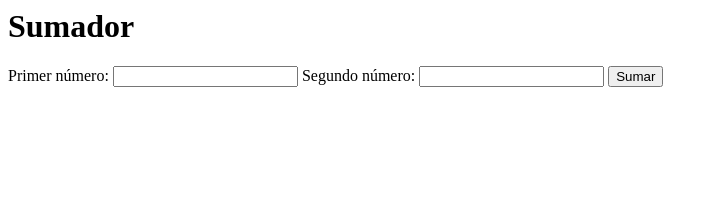
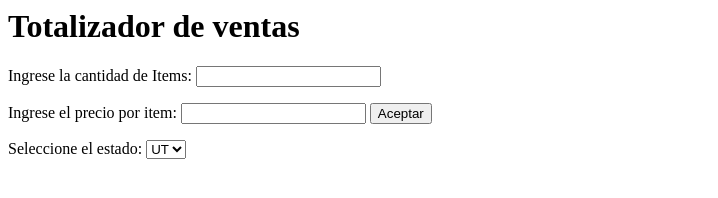
Before and after one commit to Adriana-Tarquino/TotalizadorVentas, a website built with Parcel: page index.html in a window 1280 px wide. Shown: the whole page, without its empty margins (0-718 px from the left). Built offline with nearby package versions, Linux system fonts and the light colour scheme.

Commit message:
Primera version

```diff
--- a/index.html
+++ b/index.html
@@ -1,15 +1,22 @@
 <html>
   <body>
-    <h1>Sumador</h1>
-    <form id="sumar-form">
-      <label for="primer-numero">Primer número:</label>
-      <input type="number" id="primer-numero" />
-      <label for="segundo-numero">Segundo número:</label>
-      <input type="number" id="segundo-numero" />
-      <input type="submit" value="Sumar" />
+    <h1>Totalizador de ventas</h1>
+    <form id="Items">
+      <label for="cantidad_">Ingrese la cantidad de Items:</label>
+      <input type="text" id="cantidad" />
+      <p>    </p>
+      <label for="precio_">Ingrese el precio por item:</label>
+      <input type="text" id="precio" />
+      <input type="submit" value="Aceptar" />
     </form>
-    <div id="resultado-div"></div>
+    <form action="estado">
+      <label for = "estado_">Seleccione el estado: </label>
+      <select name = "estados">
+        <option>UT</option>
+      </select>
+    </form>
+    <div id = "resul"></div>
 
-    <script type="module" src="./src/presenter.js"></script>
+      <script type="module" src="./src/presenter.js"></script>
   </body>
 </html>
--- a/src/presenter.js
+++ b/src/presenter.js
@@ -1,15 +1,12 @@
-import sumar from "./sumador";
 
-const first = document.querySelector("#primer-numero");
-const second = document.querySelector("#segundo-numero");
-const form = document.querySelector("#sumar-form");
-const div = document.querySelector("#resultado-div");
+const cantidad_1 = document.querySelector("#cantidad");
+const precio_1 = document.querySelector("#precio");
+const div = document.querySelector("#resul");
+const form = document.querySelector("#Items");
 
 form.addEventListener("submit", (event) => {
   event.preventDefault();
+  const cantidad_2 = cantidad_1.value;
+  div.innerHTML = "<p>" + cantidad_2 + "</p>";
 
-  const firstNumber = Number.parseInt(first.value);
-  const secondNumber = Number.parseInt(second.value);
-
-  div.innerHTML = "<p>" + sumar(firstNumber, secondNumber) + "</p>";
 });
--- a/src/sumador.js
+++ /dev/null
@@ -1,5 +0,0 @@
-function sumar(a, b) {
-  return a + b;
-}
-
-export default sumar;
```
Also changed, not shown: src/sumador.test.js (deleted, +0 -7 lines), 1 other file.
